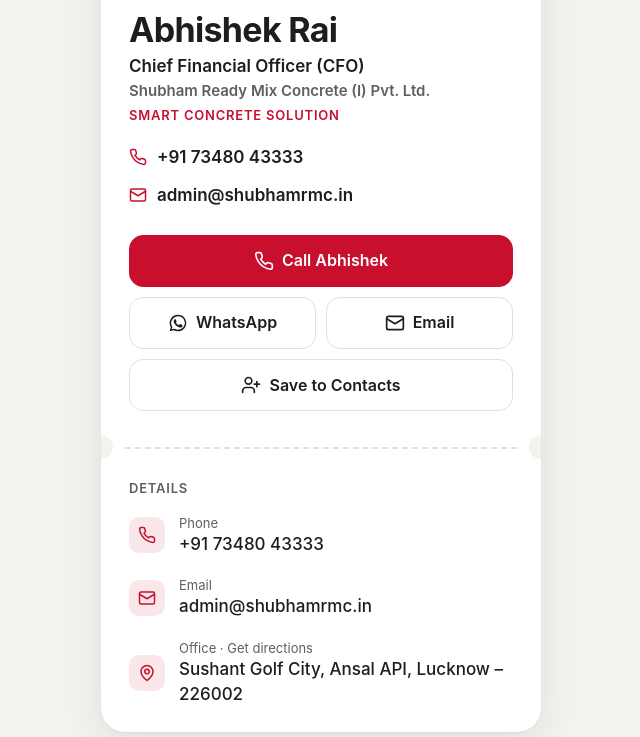
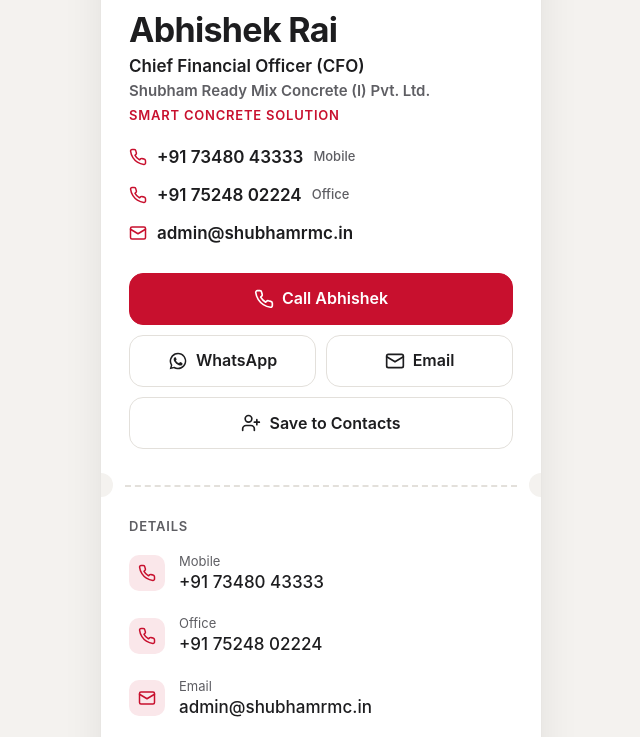
Before and after one commit to ayush3578/support-and-help, a plain HTML site: page abhishek-rai-7q4k/index.html in a window 1280 px wide. Shown: the part 154-891 px from the top of the page, without its empty margins (319-959 px from the left). Drawn offline with Linux system fonts and the light colour scheme.

Commit message:
Add office number to Abhishek Rai contact card

```diff
--- a/abhishek-rai-7q4k/index.html
+++ b/abhishek-rai-7q4k/index.html
@@ -55,6 +55,7 @@
   .quick{margin-top:16px;display:grid;gap:6px}
   .quick a{display:flex;align-items:center;gap:10px;font-size:17px;font-weight:600;color:var(--ink);min-height:32px}
   .quick svg{width:18px;height:18px;color:var(--brand);flex:none}
+  .quick small{font-size:13px;font-weight:500;color:var(--muted)}
   .actions{display:grid;grid-template-columns:1fr 1fr;gap:10px;margin-top:24px}
   .btn{min-height:52px;border-radius:14px;display:flex;align-items:center;justify-content:center;gap:8px;
        font-weight:600;font-size:16px;border:1px solid var(--line);background:var(--card);cursor:pointer;
@@ -120,7 +121,8 @@
       <p class="co">Shubham Ready Mix Concrete (I) Pvt. Ltd.</p>
       <p class="tag">Smart Concrete Solution</p>
       <div class="quick">
-        <a href="tel:+917348043333"><svg viewBox="0 0 24 24" fill="none" stroke="currentColor" stroke-width="2" stroke-linecap="round" stroke-linejoin="round" aria-hidden="true"><path d="M22 16.9v3a2 2 0 0 1-2.2 2 19.8 19.8 0 0 1-8.6-3.1 19.5 19.5 0 0 1-6-6A19.8 19.8 0 0 1 2.1 4.2 2 2 0 0 1 4.1 2h3a2 2 0 0 1 2 1.7c.1.9.4 1.8.7 2.7a2 2 0 0 1-.5 2.1L8 9.8a16 16 0 0 0 6 6l1.3-1.3a2 2 0 0 1 2.1-.4c.9.3 1.8.6 2.7.7a2 2 0 0 1 1.7 2z"/></svg>+91 73480 43333</a>
+        <a href="tel:+917348043333"><svg viewBox="0 0 24 24" fill="none" stroke="currentColor" stroke-width="2" stroke-linecap="round" stroke-linejoin="round" aria-hidden="true"><path d="M22 16.9v3a2 2 0 0 1-2.2 2 19.8 19.8 0 0 1-8.6-3.1 19.5 19.5 0 0 1-6-6A19.8 19.8 0 0 1 2.1 4.2 2 2 0 0 1 4.1 2h3a2 2 0 0 1 2 1.7c.1.9.4 1.8.7 2.7a2 2 0 0 1-.5 2.1L8 9.8a16 16 0 0 0 6 6l1.3-1.3a2 2 0 0 1 2.1-.4c.9.3 1.8.6 2.7.7a2 2 0 0 1 1.7 2z"/></svg>+91 73480 43333 <small>Mobile</small></a>
+        <a href="tel:+917524802224"><svg viewBox="0 0 24 24" fill="none" stroke="currentColor" stroke-width="2" stroke-linecap="round" stroke-linejoin="round" aria-hidden="true"><path d="M22 16.9v3a2 2 0 0 1-2.2 2 19.8 19.8 0 0 1-8.6-3.1 19.5 19.5 0 0 1-6-6A19.8 19.8 0 0 1 2.1 4.2 2 2 0 0 1 4.1 2h3a2 2 0 0 1 2 1.7c.1.9.4 1.8.7 2.7a2 2 0 0 1-.5 2.1L8 9.8a16 16 0 0 0 6 6l1.3-1.3a2 2 0 0 1 2.1-.4c.9.3 1.8.6 2.7.7a2 2 0 0 1 1.7 2z"/></svg>+91 75248 02224 <small>Office</small></a>
         <a href="mailto:admin@shubhamrmc.in"><svg viewBox="0 0 24 24" fill="none" stroke="currentColor" stroke-width="2" stroke-linecap="round" stroke-linejoin="round" aria-hidden="true"><rect x="2" y="4" width="20" height="16" rx="2"/><path d="m22 7-10 6L2 7"/></svg>admin@shubhamrmc.in</a>
       </div>
 
@@ -150,7 +152,11 @@
       <p class="label">Details</p>
       <a class="row" href="tel:+917348043333">
         <span class="ic"><svg viewBox="0 0 24 24" fill="none" stroke="currentColor" stroke-width="2" stroke-linecap="round" stroke-linejoin="round" aria-hidden="true"><path d="M22 16.9v3a2 2 0 0 1-2.2 2 19.8 19.8 0 0 1-8.6-3.1 19.5 19.5 0 0 1-6-6A19.8 19.8 0 0 1 2.1 4.2 2 2 0 0 1 4.1 2h3a2 2 0 0 1 2 1.7c.1.9.4 1.8.7 2.7a2 2 0 0 1-.5 2.1L8 9.8a16 16 0 0 0 6 6l1.3-1.3a2 2 0 0 1 2.1-.4c.9.3 1.8.6 2.7.7a2 2 0 0 1 1.7 2z"/></svg></span>
-        <div><small>Phone</small><strong>+91 73480 43333</strong></div>
+        <div><small>Mobile</small><strong>+91 73480 43333</strong></div>
+      </a>
+      <a class="row" href="tel:+917524802224">
+        <span class="ic"><svg viewBox="0 0 24 24" fill="none" stroke="currentColor" stroke-width="2" stroke-linecap="round" stroke-linejoin="round" aria-hidden="true"><path d="M22 16.9v3a2 2 0 0 1-2.2 2 19.8 19.8 0 0 1-8.6-3.1 19.5 19.5 0 0 1-6-6A19.8 19.8 0 0 1 2.1 4.2 2 2 0 0 1 4.1 2h3a2 2 0 0 1 2 1.7c.1.9.4 1.8.7 2.7a2 2 0 0 1-.5 2.1L8 9.8a16 16 0 0 0 6 6l1.3-1.3a2 2 0 0 1 2.1-.4c.9.3 1.8.6 2.7.7a2 2 0 0 1 1.7 2z"/></svg></span>
+        <div><small>Office</small><strong>+91 75248 02224</strong></div>
       </a>
       <a class="row" href="mailto:admin@shubhamrmc.in">
         <span class="ic"><svg viewBox="0 0 24 24" fill="none" stroke="currentColor" stroke-width="2" stroke-linecap="round" stroke-linejoin="round" aria-hidden="true"><rect x="2" y="4" width="20" height="16" rx="2"/><path d="m22 7-10 6L2 7"/></svg></span>
@@ -201,6 +207,7 @@
     "ORG:Shubham Ready Mix Concrete (I) Pvt. Ltd.",
     "TITLE:Chief Financial Officer (CFO)",
     "TEL;TYPE=CELL,VOICE:+917348043333",
+    "TEL;TYPE=WORK,VOICE:+917524802224",
     "EMAIL;TYPE=WORK:admin@shubhamrmc.in",
     "ADR;TYPE=WORK:;;Sushant Golf City, Ansal API;Lucknow;Uttar Pradesh;226002;India",
     "URL:https://shubhamrmc.in",
```
